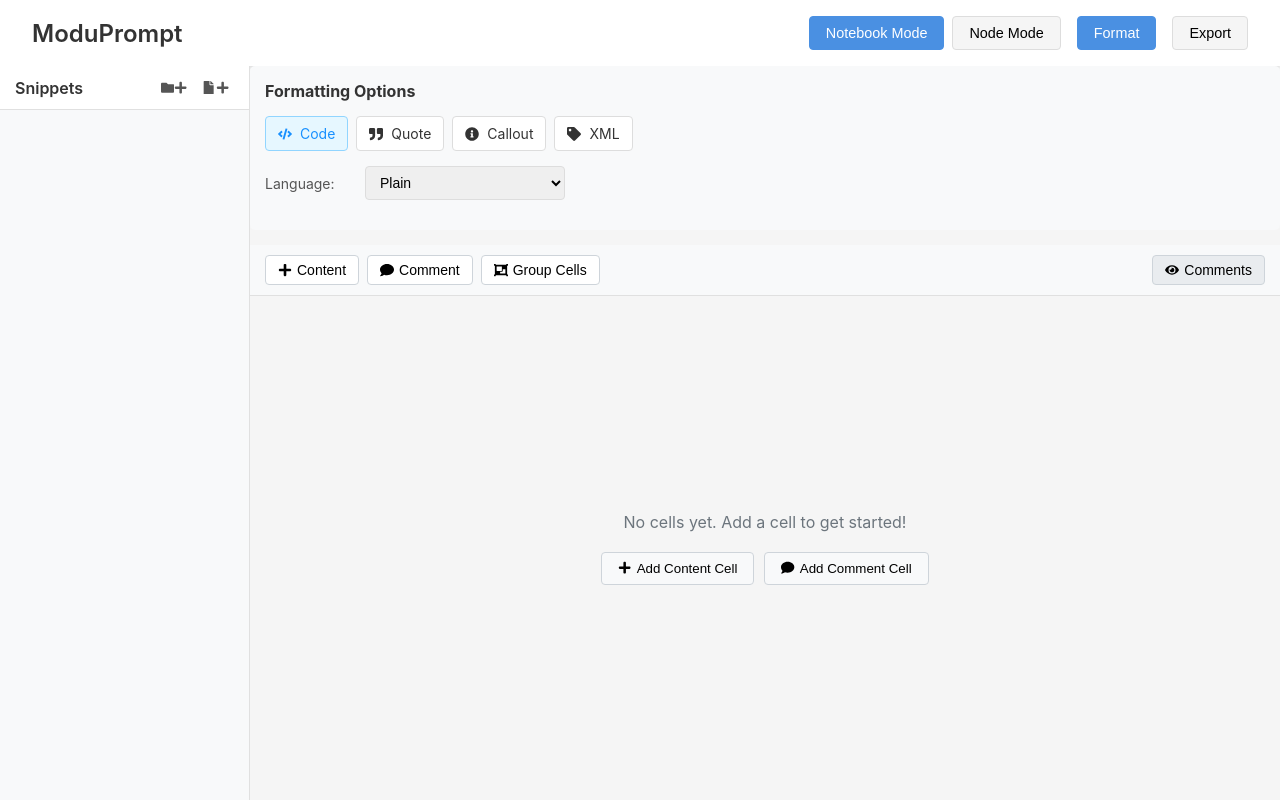
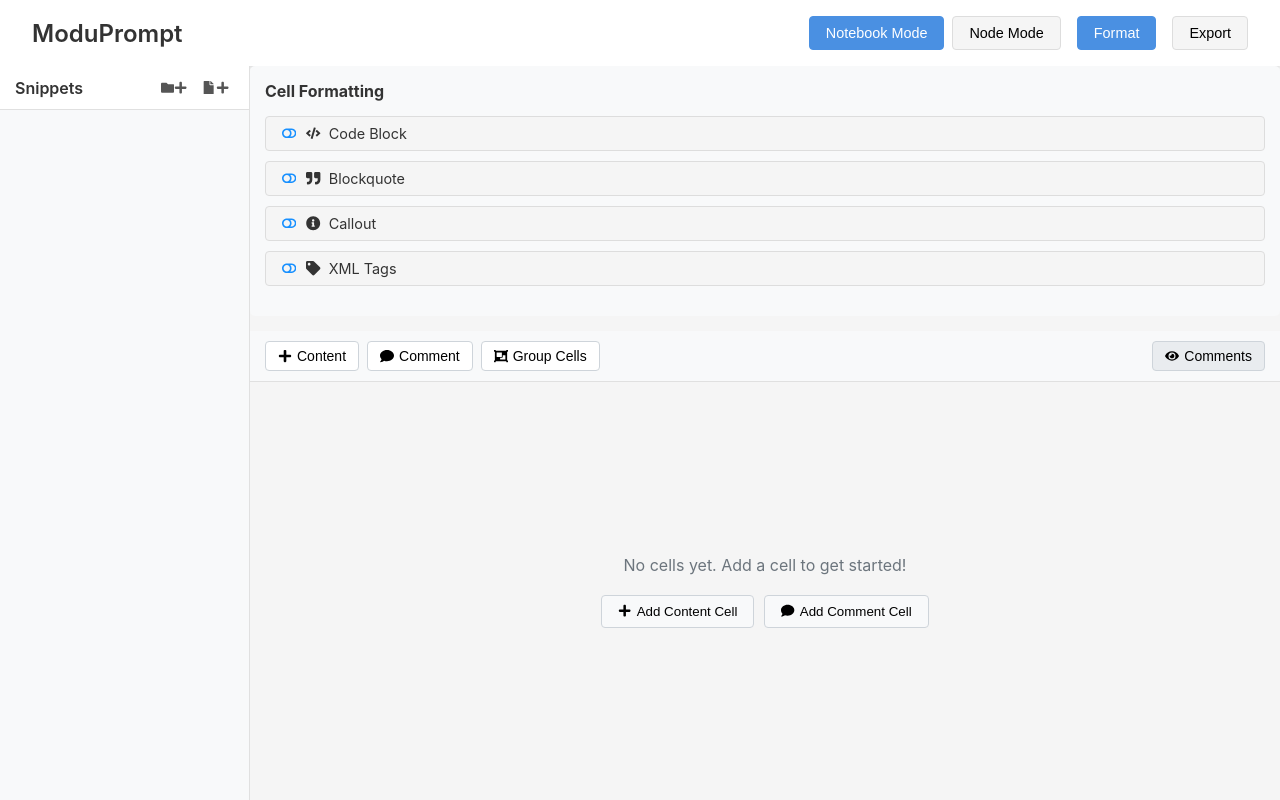
Before and after one commit to DevGuyRash/moduprompt, a React app: page / in a window 1280 px wide. Both pictures are taken after a click on the button "Format". Built offline with nearby package versions, Linux system fonts and the light colour scheme.

Commit message:
Implement Formatting UI improvements with toggle switches and better formatting combinations

```diff
--- a/src/components/FormattingOptions/FormattingOptions.css
+++ b/src/components/FormattingOptions/FormattingOptions.css
@@ -3,6 +3,11 @@
   background-color: #f8f9fa;
   border-radius: 5px;
   margin-bottom: 15px;
+}
+
+.formatting-options.document-level {
+  background-color: #f0f7ff;
+  border: 1px solid #d0e8ff;
 }
 
 .formatting-options h3 {
@@ -12,14 +17,14 @@
   color: #333;
 }
 
-.format-type-selector {
+.format-toggles {
   display: flex;
-  flex-wrap: wrap;
-  gap: 8px;
+  flex-direction: column;
+  gap: 10px;
   margin-bottom: 15px;
 }
 
-.format-type-option {
+.format-toggle {
   display: flex;
   align-items: center;
   padding: 8px 12px;
@@ -31,18 +36,29 @@
   transition: all 0.2s ease;
 }
 
-.format-type-option:hover {
+.format-toggle:hover {
   background-color: #f0f0f0;
   border-color: #ccc;
 }
 
-.format-type-option.selected {
+.format-toggle.active {
   background-color: #e6f7ff;
   border-color: #91d5ff;
-  color: #1890ff;
 }
 
-.format-type-option svg {
+.toggle-icon {
+  color: #1890ff;
+  margin-right: 10px;
+  display: flex;
+  align-items: center;
+}
+
+.toggle-label {
+  display: flex;
+  align-items: center;
+}
+
+.toggle-label svg {
   margin-right: 8px;
 }
 
--- a/src/components/FormattingOptions/FormattingOptions.tsx
+++ b/src/components/FormattingOptions/FormattingOptions.tsx
@@ -1,5 +1,5 @@
 import React from 'react';
-import { FaCode, FaQuoteRight, FaInfoCircle, FaTag, FaPlus } from 'react-icons/fa';
+import { FaCode, FaQuoteRight, FaInfoCircle, FaTag, FaPlus, FaToggleOn, FaToggleOff } from 'react-icons/fa';
 import { FormatOptions, NodeType, useNodeEditor } from '../../contexts/NodeEditorContext';
 import './FormattingOptions.css';
 
@@ -9,12 +9,14 @@
  * @property {Object} position - Position for node mode formatting
  * @property {string} currentMode - Current editing mode ('notebook' or 'node')
  * @property {Function} onClose - Function to call when closing the formatting panel
+ * @property {boolean} isDocumentLevel - Whether these options apply to the entire document
  */
 interface FormattingOptionsProps {
   cellId?: string | null; // For notebook mode - updated to accept null
   position?: { x: number, y: number }; // For node mode
   currentMode: 'notebook' | 'node';
   onClose?: () => void;
+  isDocumentLevel?: boolean;
 }
 
 /**
@@ -25,25 +27,67 @@
   cellId,
   position,
   currentMode,
-  onClose
+  onClose,
+  isDocumentLevel = false
 }) => {
   const { addNode } = useNodeEditor();
-  const [formatType, setFormatType] = React.useState<'code' | 'blockquote' | 'callout' | 'xml'>('code');
+  const [activeFormatters, setActiveFormatters] = React.useState<{
+    code: boolean;
+    blockquote: boolean;
+    callout: boolean;
+    xml: boolean;
+  }>({
+    code: false,
+    blockquote: false,
+    callout: false,
+    xml: false
+  });
   const [codeLanguage, setCodeLanguage] = React.useState('');
   const [calloutType, setCalloutType] = React.useState('info');
-  const [xmlTag, setXmlTag] = React.useState('');
+  const [xmlTag, setXmlTag] = React.useState('div');
+  const [calloutName, setCalloutName] = React.useState('');
+
+  /**
+   * Toggles a formatter on or off
+   * @param {string} formatter - The formatter to toggle
+   */
+  const toggleFormatter = (formatter: 'code' | 'blockquote' | 'callout' | 'xml') => {
+    // If toggling on XML or code, turn off the other (they're mutually exclusive wrappers)
+    if ((formatter === 'xml' || formatter === 'code') && !activeFormatters[formatter]) {
+      setActiveFormatters(prev => ({
+        ...prev,
+        code: formatter === 'code' ? true : false,
+        xml: formatter === 'xml' ? true : false,
+        [formatter]: !prev[formatter]
+      }));
+    } else {
+      setActiveFormatters(prev => ({
+        ...prev,
+        [formatter]: !prev[formatter]
+      }));
+    }
+  };
 
   /**
    * Creates a format node in node mode
    */
   const createFormatNode = () => {
     if (currentMode === 'node' && position) {
-      const formatOptions: FormatOptions = {
-        type: formatType,
-        language: formatType === 'code' ? codeLanguage : undefined,
-        calloutType: formatType === 'callout' ? calloutType as 'info' | 'warning' | 'success' | 'error' : undefined,
-        xmlTag: formatType === 'xml' ? xmlTag : undefined
-      };
+      // Determine which formatters are active
+      let formatOptions: FormatOptions = {};
+
+      if (activeFormatters.code) {
+        formatOptions.type = 'code';
+        formatOptions.language = codeLanguage;
+      } else if (activeFormatters.xml) {
+        formatOptions.type = 'xml';
+        formatOptions.xmlTag = xmlTag;
+      } else if (activeFormatters.blockquote) {
+        formatOptions.type = 'blockquote';
+      } else if (activeFormatters.callout) {
+        formatOptions.type = 'callout';
+        formatOptions.calloutType = calloutType as 'info' | 'warning' | 'success' | 'error';
+      }
 
       // Create a format node at the specified position
       addNode(
@@ -63,53 +107,78 @@
    * @returns {string} A description of the formatting
    */
   const getFormatDescription = (options: FormatOptions): string => {
+    if (!options.type) return 'No Formatting';
+
     switch (options.type) {
       case 'code':
         return `Code Block${options.language ? ` (${options.language})` : ''}`;
       case 'blockquote':
         return 'Blockquote';
       case 'callout':
-        return `Callout (${options.calloutType})`;
+        return `Callout (${options.calloutType})${calloutName ? `: ${calloutName}` : ''}`;
       case 'xml':
-        return `XML <${options.xmlTag}>`;
+        return `XML <${options.xmlTag || 'div'}>`;
       default:
         return 'Format';
     }
   };
 
   return (
-    <div className="formatting-options">
-      <h3>Formatting Options</h3>
+    <div className={`formatting-options ${isDocumentLevel ? 'document-level' : ''}`}>
+      <h3>{isDocumentLevel ? 'Document Formatting' : 'Cell Formatting'}</h3>
 
-      <div className="format-type-selector">
+      <div className="format-toggles">
         <div
-          className={`format-type-option ${formatType === 'code' ? 'selected' : ''}`}
-          onClick={() => setFormatType('code')}
+          className={`format-toggle ${activeFormatters.code ? 'active' : ''}`}
+          onClick={() => toggleFormatter('code')}
         >
-          <FaCode /> Code
+          <div className="toggle-icon">
+            {activeFormatters.code ? <FaToggleOn /> : <FaToggleOff />}
           </div>
+          <div className="toggle-label">
+            <FaCode /> Code Block
+          </div>
+        </div>
+
         <div
-          className={`format-type-option ${formatType === 'blockquote' ? 'selected' : ''}`}
-          onClick={() => setFormatType('blockquote')}
+          className={`format-toggle ${activeFormatters.blockquote ? 'active' : ''}`}
+          onClick={() => toggleFormatter('blockquote')}
         >
-          <FaQuoteRight /> Quote
+          <div className="toggle-icon">
+            {activeFormatters.blockquote ? <FaToggleOn /> : <FaToggleOff />}
           </div>
+          <div className="toggle-label">
+            <FaQuoteRight /> Blockquote
+          </div>
+        </div>
+
         <div
-          className={`format-type-option ${formatType === 'callout' ? 'selected' : ''}`}
-          onClick={() => setFormatType('callout')}
+          className={`format-toggle ${activeFormatters.callout ? 'active' : ''}`}
+          onClick={() => toggleFormatter('callout')}
         >
+          <div className="toggle-icon">
+            {activeFormatters.callout ? <FaToggleOn /> : <FaToggleOff />}
+          </div>
+          <div className="toggle-label">
             <FaInfoCircle /> Callout
           </div>
+        </div>
+
         <div
-          className={`format-type-option ${formatType === 'xml' ? 'selected' : ''}`}
-          onClick={() => setFormatType('xml')}
+          className={`format-toggle ${activeFormatters.xml ? 'active' : ''}`}
+          onClick={() => toggleFormatter('xml')}
         >
-          <FaTag /> XML
+          <div className="toggle-icon">
+            {activeFormatters.xml ? <FaToggleOn /> : <FaToggleOff />}
+          </div>
+          <div className="toggle-label">
+            <FaTag /> XML Tags
+          </div>
         </div>
       </div>
 
       <div className="format-options-container">
-        {formatType === 'code' && (
+        {activeFormatters.code && (
           <div className="formatter-group">
             <label>Language:</label>
             <select
@@ -129,7 +198,8 @@
           </div>
         )}
 
-        {formatType === 'callout' && (
+        {activeFormatters.callout && (
+          <>
             <div className="formatter-group">
               <label>Callout Type:</label>
               <select
@@ -143,9 +213,20 @@
                 <option value="error">Error</option>
               </select>
             </div>
+            <div className="formatter-group">
+              <label>Callout Name:</label>
+              <input
+                type="text"
+                value={calloutName}
+                onChange={(e) => setCalloutName(e.target.value)}
+                placeholder="Optional title"
+                className="formatter-option"
+              />
+            </div>
+          </>
         )}
 
-        {formatType === 'xml' && (
+        {activeFormatters.xml && (
           <div className="formatter-group">
             <label>Tag Name:</label>
             <input
@@ -163,7 +244,9 @@
         <button
           className="create-format-button"
           onClick={createFormatNode}
-          disabled={formatType === 'xml' && !xmlTag}
+          disabled={(activeFormatters.xml && !xmlTag) ||
+                   (!activeFormatters.code && !activeFormatters.blockquote &&
+                    !activeFormatters.callout && !activeFormatters.xml)}
         >
           <FaPlus /> Create Format Node
         </button>
```
Lines whose indentation alone changed are shown as unchanged.
